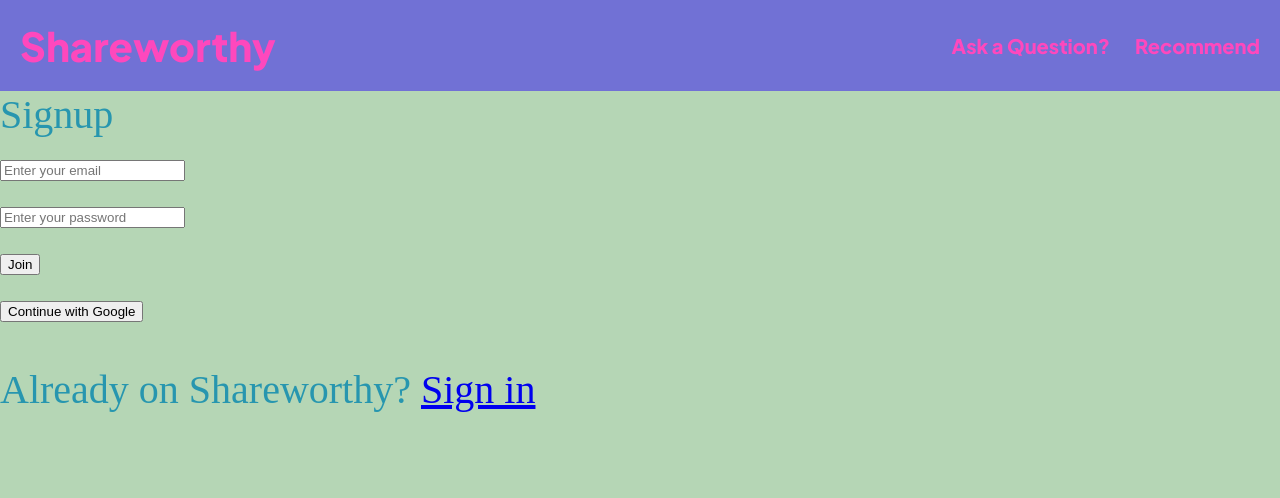
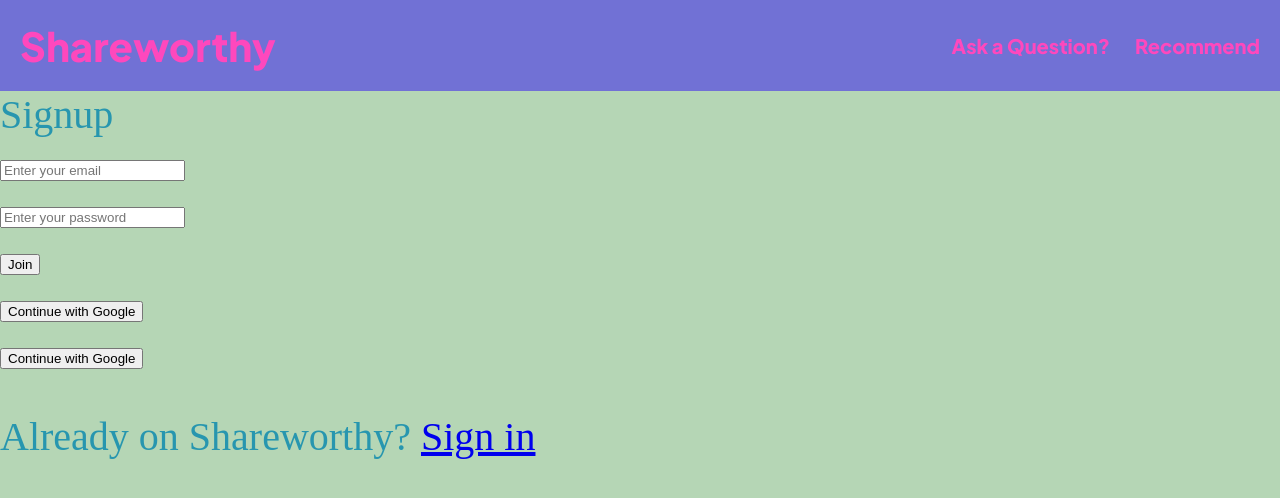
Before and after one commit to shareworthy-recs/shareworthy, a React app: page /signup in a window 1280 px wide. Shown: the top 498 px of the page. Built offline with nearby package versions, Linux system fonts and the light colour scheme.

Commit message:
smalle change to login

```diff
--- a/client/components/pages/Login.tsx
+++ b/client/components/pages/Login.tsx
@@ -16,7 +16,7 @@
           </div>
         </form>
         <div>
-          <button>Continue with Google</button>
+          <button>Sign in with Google</button>
         </div>
         <div>
           <button>Sign in with Github</button>
--- a/client/components/pages/Signup.tsx
+++ b/client/components/pages/Signup.tsx
@@ -20,6 +20,9 @@
           <button>Continue with Google</button>
         </div>
         <div>
+          <button>Continue with Google</button>
+        </div>
+        <div>
           <p>Already on Shareworthy? <a href="/Login">Sign in</a></p>
         </div>
       </div>
```
